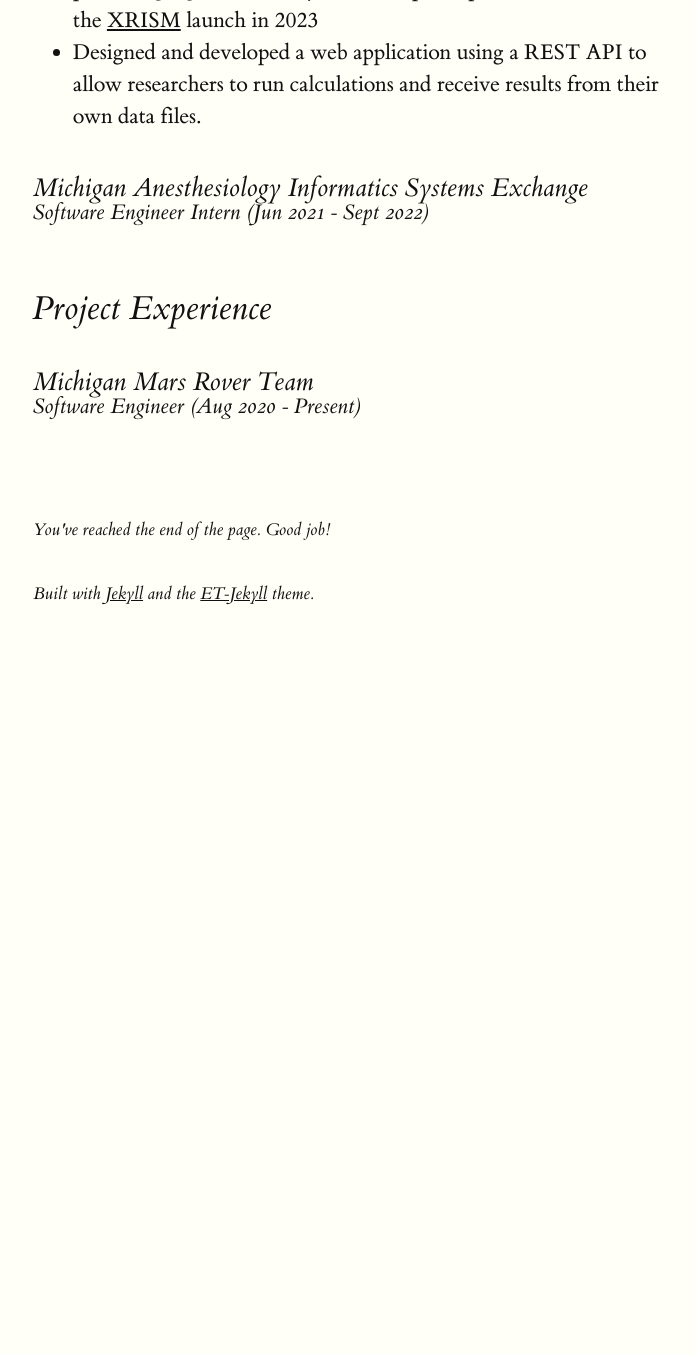
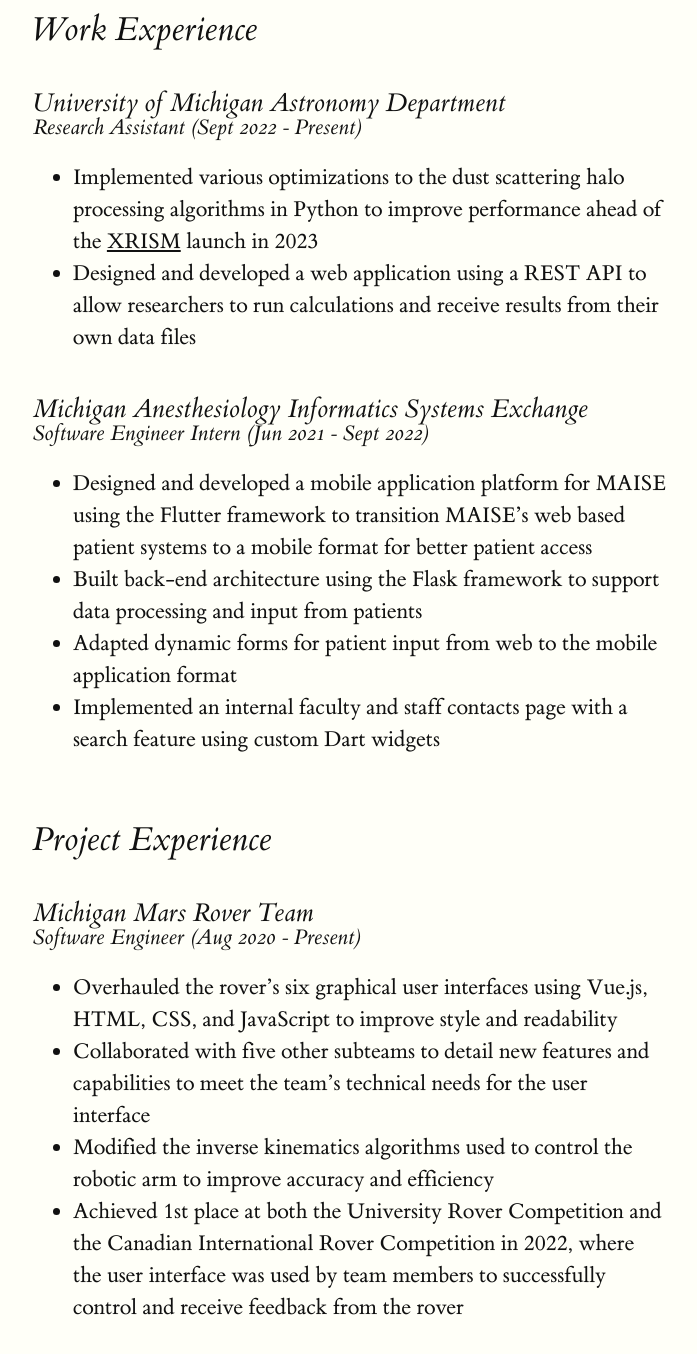
Before and after one commit to ErikLytle/eriklytle.github.io, a Jekyll site: the page built from index.html, in a window 1280 px wide and 1400 px high, scrolled down 841 px. Shown: the top 1354 px of the window, without its empty margins (127-824 px from the left). Built offline with Jekyll 4.4.1, drawn with Linux system fonts in a browser that asks for light colours; before the commit the page ends 1547 px from its top, so only the background shows below that; some of the changed text lies outside the part shown.

Commit message:
Added experience and updated resume

```diff
--- a/index.html
+++ b/index.html
@@ -10,21 +10,41 @@ title:
     Currently, I'm a part of the <a href="https://mrover.org/">Michigan Mars Rover Team</a>
     and the <a href="https://sites.lsa.umich.edu/liacorrales/spices-research-group/">UM-Astro SPICE's research group.</a>
 </p>
+<h2>Skills</h2>
+<div>
+    <ul>
+        <li>Languages: C/C++, Python, JavaScript, SQL, Dart, Julia</li>
+        <li>Frameworks: Flask, React.js, Vue.js, Flutter</li>
+        <li>Technologies: HTML/CSS, Linux, Git, VS Code, Xcode</li>
+    </ul>
+</div>
 <h2>Work Experience</h2>
 <div>
     <h3>University of Michigan Astronomy Department</h3>
     <h4>Research Assistant (Sept 2022 - Present)</h4>
     <ul>
         <li>Implemented various optimizations to the dust scattering halo processing algorithms in Python to improve performance ahead of the <a href="https://xrism.isas.jaxa.jp/en/">XRISM</a> launch in 2023</li>
-        <li>Designed and developed a web application using a REST API to allow researchers to run calculations and receive results from their own data files.</li>
+        <li>Designed and developed a web application using a REST API to allow researchers to run calculations and receive results from their own data files</li>
     </ul>
 </div>
 <div>
     <h3>Michigan Anesthesiology Informatics Systems Exchange</h3>
     <h4>Software Engineer Intern (Jun 2021 - Sept 2022)</h4>
+    <ul>
+        <li>Designed and developed a mobile application platform for MAISE using the Flutter framework to transition MAISE’s web based patient systems to a mobile format for better patient access</li>
+        <li>Built back-end architecture using the Flask framework to support data processing and input from patients</li>
+        <li>Adapted dynamic forms for patient input from web to the mobile application format</li>
+        <li>Implemented an internal faculty and staff contacts page with a search feature using custom Dart widgets</li>
+    </ul>
 </div>
 <h2>Project Experience</h2>
 <div>
     <h3>Michigan Mars Rover Team</h3>
     <h4>Software Engineer (Aug 2020 - Present)</h4>
+    <ul>
+        <li>Overhauled the rover’s six graphical user interfaces using Vue.js, HTML, CSS, and JavaScript to improve style and readability</li>
+        <li>Collaborated with five other subteams to detail new features and capabilities to meet the team’s technical needs for the user interface</li>
+        <li>Modified the inverse kinematics algorithms used to control the robotic arm to improve accuracy and efficiency</li>
+        <li>Achieved 1st place at both the University Rover Competition and the Canadian International Rover Competition in 2022, where the user interface was used by team members to successfully control and receive feedback from the rover</li>
+    </ul>
 </div>
```
Also changed, not shown: 1 other file.
